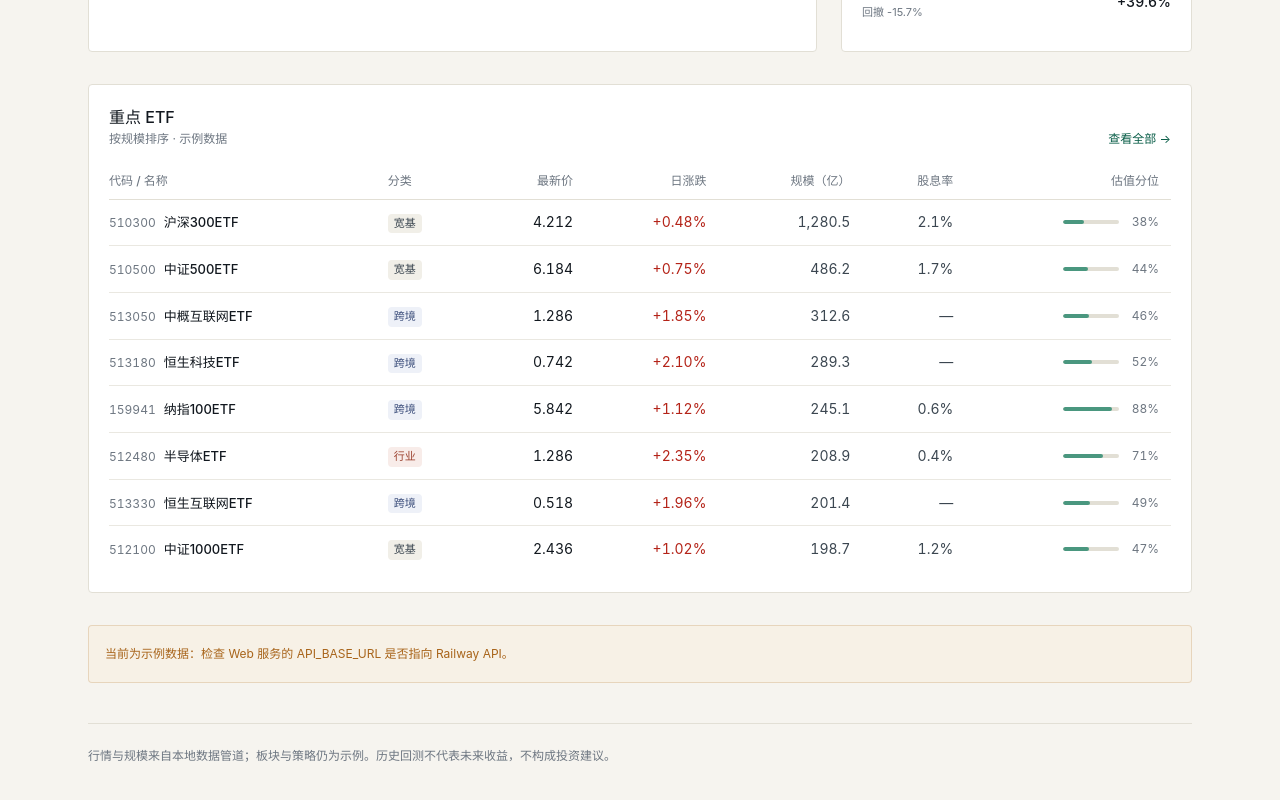
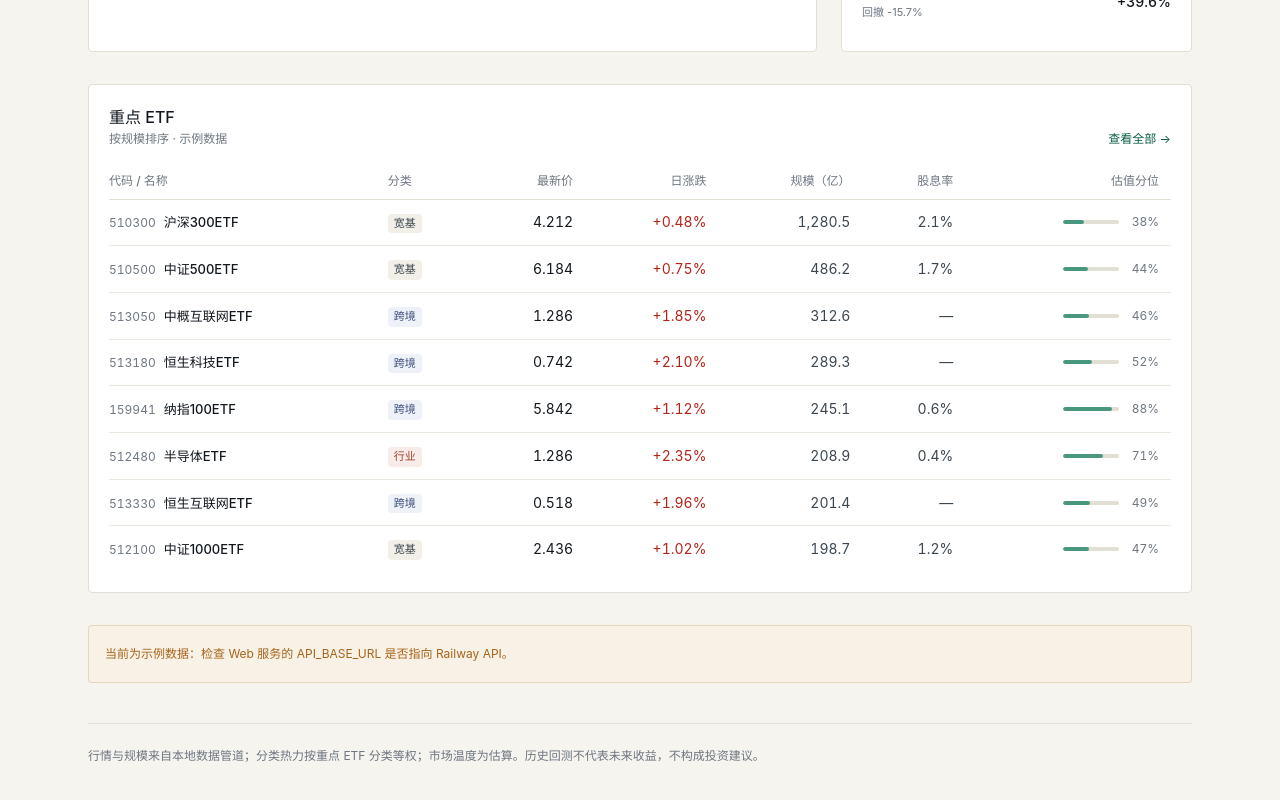
Before and after one commit to iamlay/stock, a Next.js app in the folder apps/web/: page /dashboard in a window 1280 px wide. Shown: the part 852-1652 px from the top of the page. Built offline with nearby package versions, Linux system fonts and the light colour scheme; no server answers.

Commit message:
fix: correct stale dashboard footer note

```diff
--- a/apps/web/app/(app)/layout.tsx
+++ b/apps/web/app/(app)/layout.tsx
@@ -34,7 +34,7 @@ export default function AppLayout({ children }: { children: ReactNode }) {
 
       <footer className="mx-auto max-w-6xl px-4 pb-10 sm:px-6">
         <p className="border-t border-line pt-5 text-xs leading-6 text-muted">
-          行情与规模来自本地数据管道；板块与策略仍为示例。历史回测不代表未来收益，不构成投资建议。
+          行情与规模来自本地数据管道；分类热力按重点 ETF 分类等权；市场温度为估算。历史回测不代表未来收益，不构成投资建议。
         </p>
       </footer>
     </div>
```
